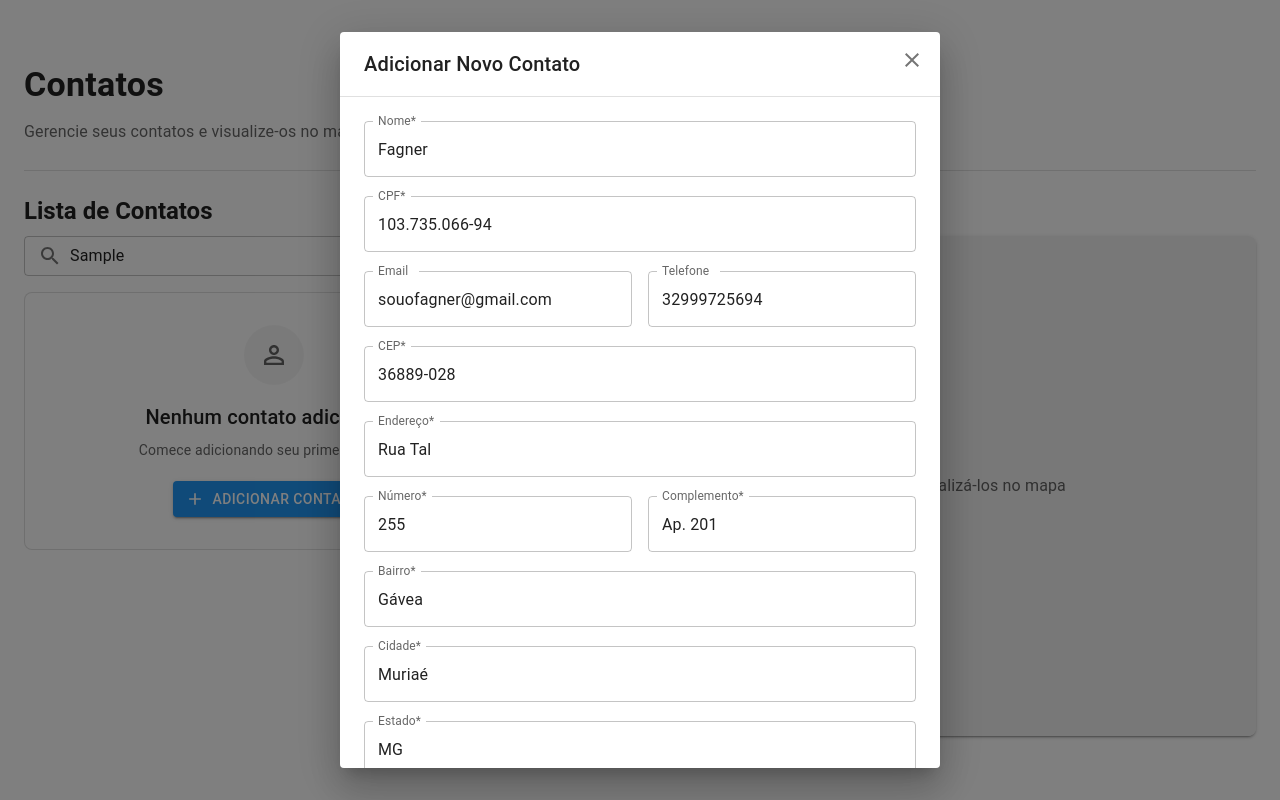
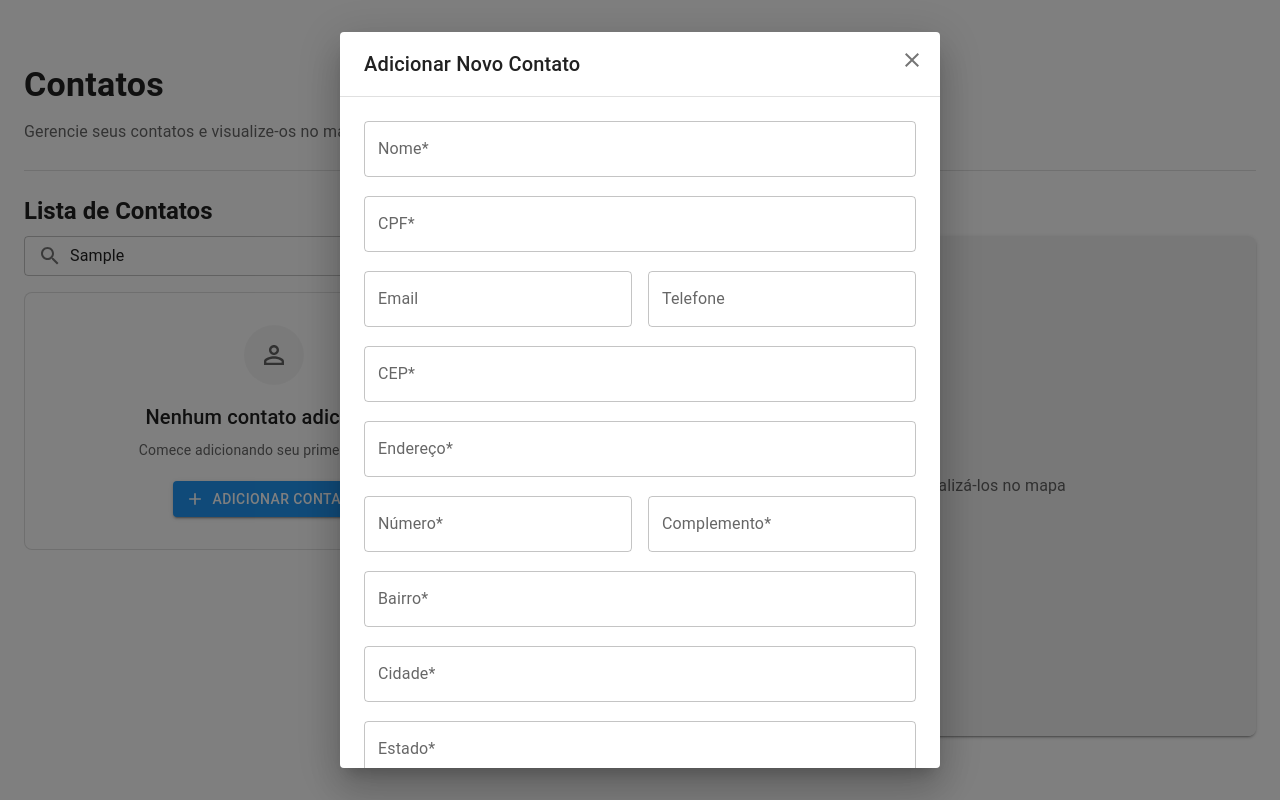
Before and after one commit to fagnercerqueira/effortlessly-contacts, a React (Vite) app in the folder client/: page /dashboard in a window 1280 px wide. Both pictures are taken after typing "Sample" into the empty fields and a click on the button "ADICIONAR CONTATO". Built offline with nearby package versions, Linux system fonts and the light colour scheme.

Commit message:
Get coords from opencage-api-client

```diff
--- a/client/package.json
+++ b/client/package.json
@@ -18,6 +18,7 @@
     "@mui/material": "^6.4.6",
     "@types/node": "^22.13.5",
     "lodash.debounce": "^4.0.8",
+    "opencage-api-client": "^1.0.7",
     "react": "^19.0.0",
     "react-dom": "^19.0.0",
     "react-hook-form": "^7.54.2",
--- a/client/src/pages/Dashboard/ContactDialog/index.tsx
+++ b/client/src/pages/Dashboard/ContactDialog/index.tsx
@@ -1,4 +1,4 @@
-import { SetStateAction, useCallback, useRef, useEffect } from 'react';
+import { SetStateAction, useCallback, useRef, useEffect, useState } from 'react';
 import { FormProvider, useForm, Controller} from 'react-hook-form';
 import { yupResolver } from '@hookform/resolvers/yup';
 import { FormSchema } from './schema';
@@ -22,25 +22,31 @@ import { Close } from '@mui/icons-material';
 import Grid from '@mui/material/Grid2';
 import { Contact } from '../../../types/contact-type';
 import { useContactContext } from '../../../hooks/use-contat-context';
+import * as opencage from 'opencage-api-client'
 
 type ContactDialogProps = {
   open: boolean,
   setOpenDialog: React.Dispatch<SetStateAction<boolean>>,
 }
 
+type Coords = {
+  lat: number | null,
+  lng: number | null,
+}
+
 const defaultValues = {
   id: '',
-  nome: 'Fagner',
-  cpf: '10373506694',
-  email: 'souofagner@gmail.com',
-  telefone: '32999725694',
-  cep: '36889028',
-  logradouro: 'Rua Tal',
-  numero: '255',
-  complemento: 'Ap. 201',
-  bairro: 'Gávea',
-  cidade: 'Muriaé',
-  estado: 'MG',
+  nome: '',
+  cpf: '',
+  email: '',
+  telefone: '',
+  cep: '',
+  logradouro: '',
+  numero: '',
+  complemento: '',
+  bairro: '',
+  cidade: '',
+  estado: '',
 };
 
 function formatCep(cep: string): string {
@@ -60,6 +66,7 @@ function formatCPF(cpf: string) {
 function ContactDialog({ open, setOpenDialog } : ContactDialogProps){
 
   const { addContact } = useContactContext();
+  const [coords, setCoords] = useState<Coords>({lat: null, lng: null});
 
   const methods = useForm<Omit<Contact, 'id' | 'latitude' | 'longitude'>>({
     resolver: yupResolver(FormSchema),
@@ -77,12 +84,17 @@ function ContactDialog({ open, setOpenDialog } : ContactDialogProps){
 
   const onSubmit = useCallback(
     async (data: Omit<Contact, 'id' | 'latitude' | 'longitude'>) => {
+
+      //@todo send a notification
+      if(!coords.lat || !coords.lng) return
+
       await new Promise((resolve) => setTimeout(resolve, 3000));
-      addContact(data);
+
+      addContact({...data, latitude: coords.lat, longitude: coords.lng});
       reset();
       setOpenDialog(false);
     },
-    [reset]
+    [reset, coords]
   );
 
   const debouncedSearch = useRef(
@@ -98,6 +110,18 @@ function ContactDialog({ open, setOpenDialog } : ContactDialogProps){
   }, [debouncedSearch]);
 
 
+  const getCoords = (query: string) => {
+    opencage.geocode({ key: "f72ceb1afd7a46cb90af390412eb63e0", q: query })
+        .then((response) => {
+          setCoords(response?.results[0].geometry)
+        })
+        .catch((err) => {
+          console.error(err)
+          setCoords({lat: null, lng: null})
+        })
+        .finally(() => {
+        })
+  }
 
   const getCep = async (cep: string) =>  {
     const searchCep = cep.replace("-", "");
@@ -110,6 +134,10 @@ function ContactDialog({ open, setOpenDialog } : ContactDialogProps){
           setValue("cidade", data.localidade);
           setValue("bairro", data.bairro);
           setValue("logradouro", data.logradouro);
+
+          const query = `${data.logradouro} ${data.bairro} ${data.localidade} ${data.estado}`
+          getCoords(query);
+
         } catch(err){
           throw new Error(`an error occurred while trying to fill in the fields- ${err}`);
         }
@@ -382,7 +410,7 @@ function ContactDialog({ open, setOpenDialog } : ContactDialogProps){
 
                 <DialogActions>
                   <Button onClick={() => setOpenDialog(false)}>Cancelar</Button>
-                  <Button variant="contained" type="submit">Adicionar</Button>
+                  <Button variant="contained" type="submit" disabled={!coords?.lat || !coords?.lng}>Adicionar</Button>
                 </DialogActions>
               </form>
             </Dialog>
```
Also changed, not shown: 1 other file (tests, documents, lock files or other folders).
